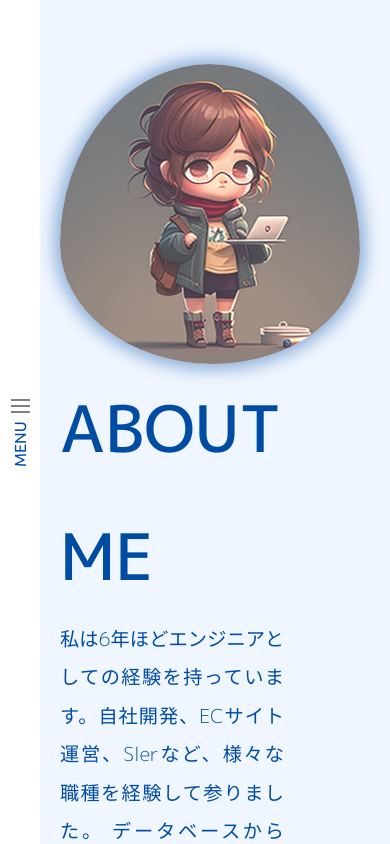
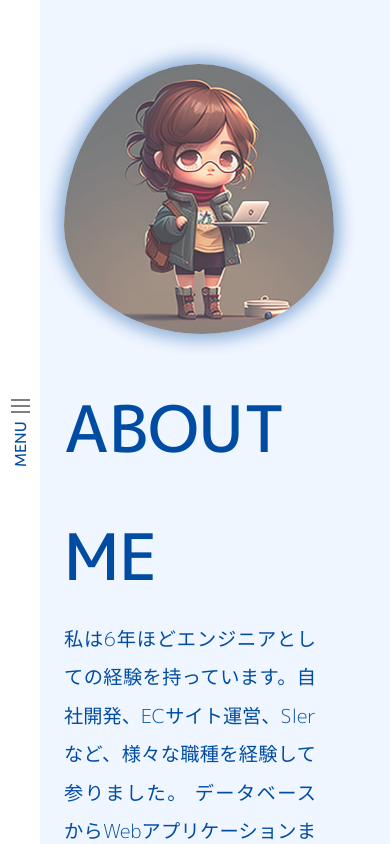
Before and after one commit to miyabisai/intro-website, a React (Create React App) app: page / in a window 390 px wide. Shown: the top 844 px of the page. Built offline with nearby package versions, Linux system fonts and the light colour scheme; a web font is replaced by a local one.

Commit message:
update mobile navbar style

```diff
--- a/src/App.scss
+++ b/src/App.scss
@@ -38,12 +38,9 @@ $white-color: #fff;
 
   @include responsive($pc-width){
     margin-right: 0px;
-    margin-left:1.25rem;
+    margin-left:1.5rem;
   }
 }
-
-
-
 body {
   font-family: "M PLUS 1p", arial, helvetica, sans-serif;
   font-weight: 300;
--- a/src/components/mobile-nav/mobile-nav.styles.scss
+++ b/src/components/mobile-nav/mobile-nav.styles.scss
@@ -1,35 +1,34 @@
-@import '../../assets/util.styles.scss';
+@import "../../assets/util.styles.scss";
 
-.mobile-nav{
+.mobile-nav {
     display: none;
 }
 
-
 @media screen and (max-width: $pc-width) {
-
     .mobile-nav {
         display: block;
         min-width: 100%;
         min-height: 100%;
         position: relative;
-    background-color: #B3D3FF;
+        background-color: #b3d3ff;
 
         &-content {
             position: absolute;
-        top:15%;
-        left:10%;
+            top: 15%;
+            left: 10%;
             height: 50vh;
             // @include border();
-
         }
-    &-links-group{
-        font-family: 'Fjalla One';
+        &-links-group {
+            font-family: "Fjalla One";
             font-size: 3rem;
             font-weight: bold;
             line-height: 6rem;
             display: flex;
             flex-direction: column;
         }
-
+        a{
+            color: #000;
         }
     }
+}
--- a/src/components/personal-iamge/personal-image.styles.scss
+++ b/src/components/personal-iamge/personal-image.styles.scss
@@ -1,20 +1,20 @@
-@mixin  border {
-    border: 1px solid #000;
-}
+@import "../../App.scss";
 
-.personal-image{
-
-    opacity:0.8;
+.personal-image {
+    opacity: 0.8;
     // @include  border();
     width: 300px;
     height: 300px;
 
-    img{
-       width: 100%;
-       height: 100%;
-       object-fit: center;
-       border-radius: 50% 50% 49% 51% / 60% 62% 38% 40%;
-       box-shadow:  rgb(0 76 163/ 50%) 0px 0px 16px 6px;
-
+    img {
+        width: 100%;
+        height: 100%;
+        object-fit: center;
+        border-radius: 50% 50% 49% 51% / 60% 62% 38% 40%;
+        box-shadow: rgb(0 76 163/ 50%) 0px 0px 16px 6px;
+        @include responsive($pc-width) {
+            width: 90%;
+            height: 90%;
+        }
     }
 }
--- a/src/routes/about/about.styles.scss
+++ b/src/routes/about/about.styles.scss
@@ -7,16 +7,14 @@
     min-height: 100%;
     &-container{
         @include container();
+        @include responsive($pc-width){
+            width: 90%;
+            // margin-left:1.5rem
+        }
     }
-
-
-
     .content{
         width:80%;
     }
-
-
-
     p{
         // width: 80%;
         text-align: justify;
```
Lines whose indentation alone changed are shown as unchanged.
